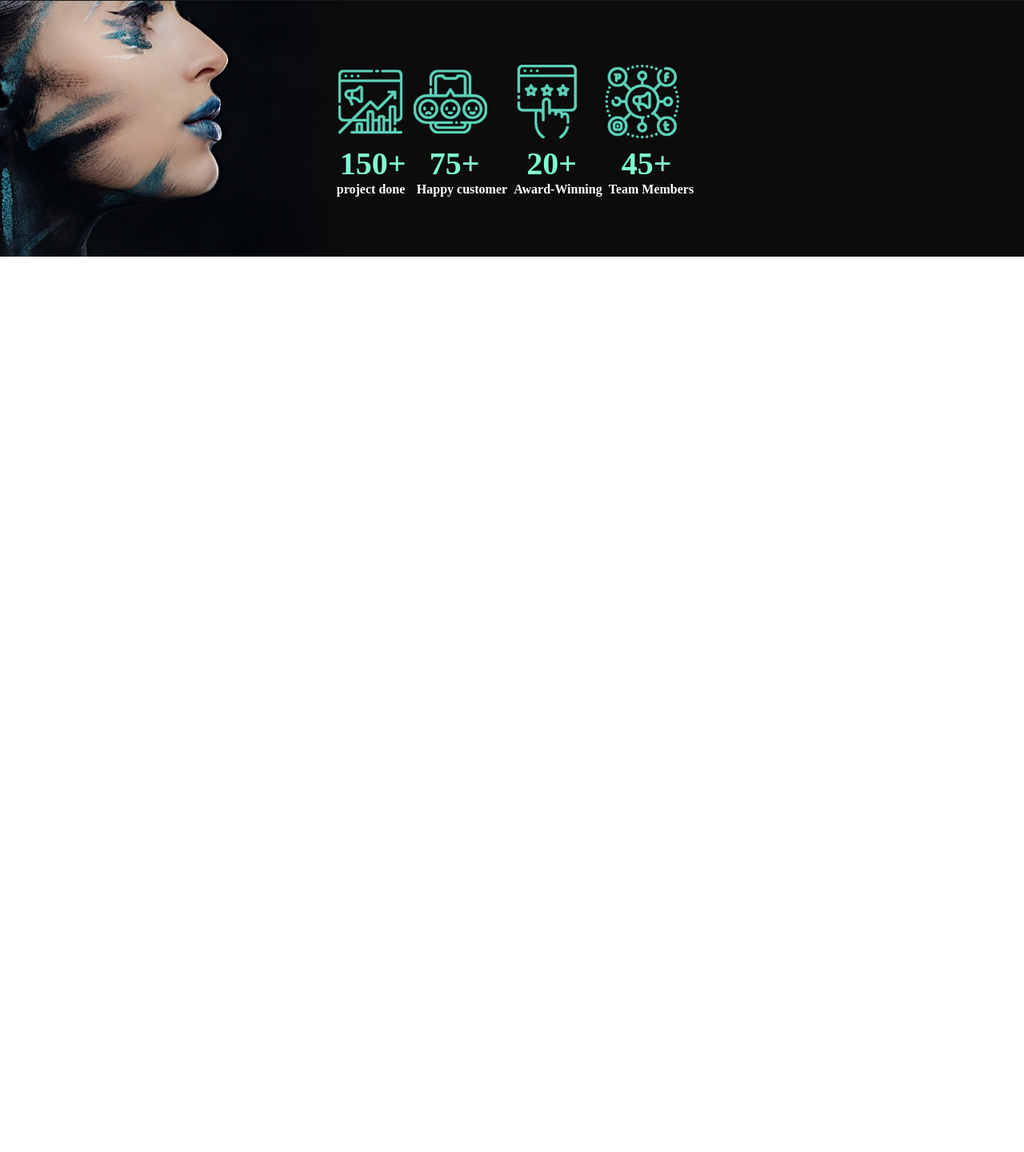
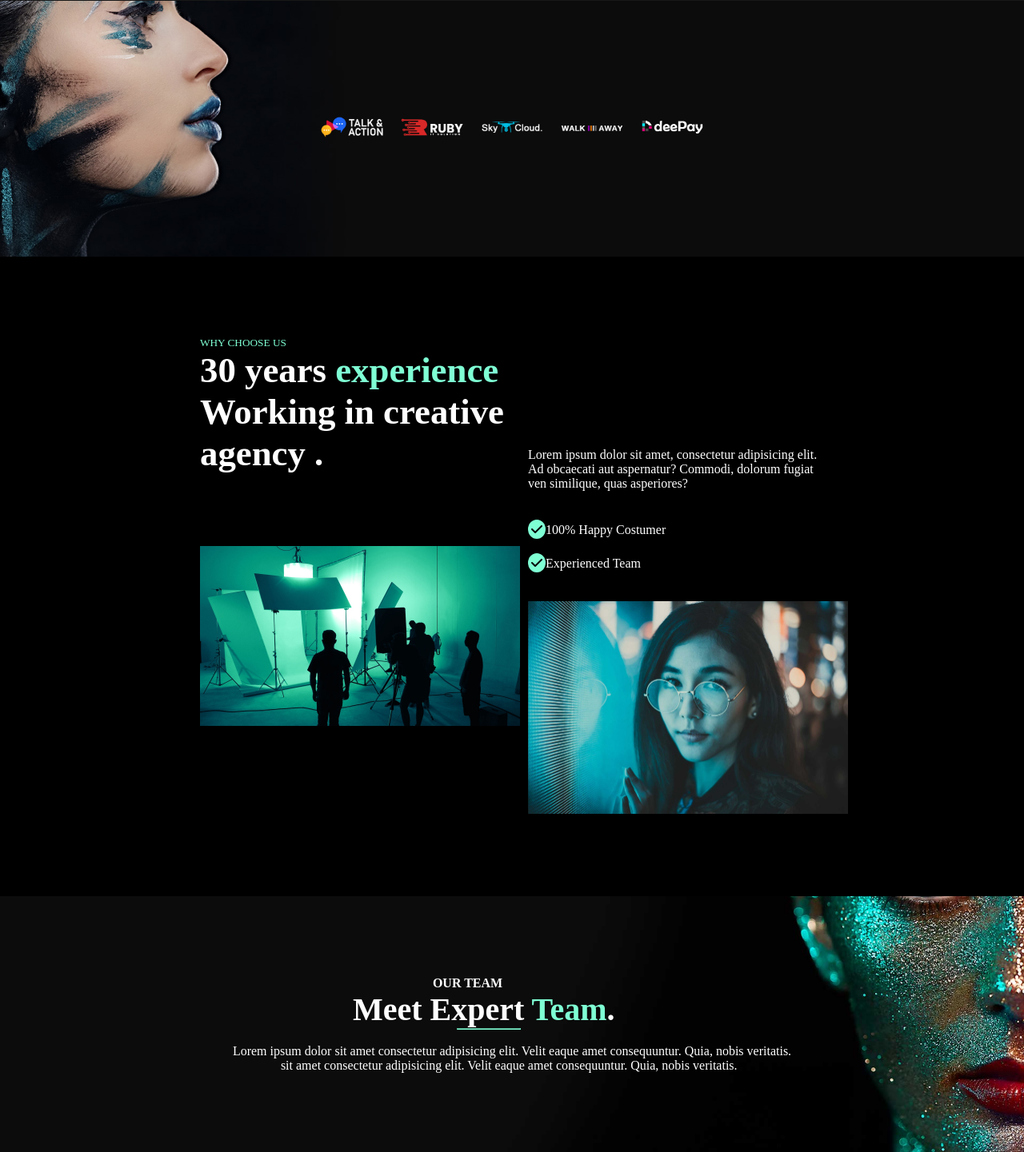
Before and after one commit to rubairragaey/rubair-mark, a plain HTML site: page index.html in a window 1280 px wide. Shown: the part 3946-5387 px from the top of the page at 80% size. Before the commit the page ends 4267 px from the top, so only its background shows below. Drawn offline with Linux system fonts and the light colour scheme.

Commit message:
Add files via upload

```diff
--- a/index.html
+++ b/index.html
@@ -206,30 +206,62 @@
     <section class="footer2">
         <div class="test">
             <div class="">
-                <img src="10-Project-Done.png" width="100px" alt="">
-                <h1>150+</h1>
-                <h4>project done</h4>
+                <img src="1-1.png" width="100px" alt="">
             </div>
             <div class="card">
-                <img src="7-Happy-Costumer.png" width="100px" alt="">
-                <h1>75+</h1>
-                <h4>Happy customer</h4>
+                <img src="1-2 - Copy.png" width="100px" alt="">
             </div>
 
             <div class="card">
-                <img src="8-Award-Winning.png" width="100px" alt="">
-                <h1>20+</h1>
-                <h4>Award-Winning</h4>
+                <img src="1-3 - Copy.png" width="100px" alt="">
             </div>
 
             <div class="card">
-                <img src="9-Team-Crew.png" width="100px" alt="">
-                <h1>45+</h1>
-                <h4>Team Members</h4>
+                <img src="1-5.png" width="100px" alt="">
             </div>
+            <div class="card">
+                <img src="1-6.png" width="100px" alt="">
+            </div>
+        </div>
+    </section>
+    <section class="sec5">
+        <div class="Test2">
+            <h5>WHY CHOOSE US</h5>
+
+            <h1>30 years <span>experience</span> <br>Working in creative <br>agency .</h1>
+
+            <br><br><br><br><br>
+            <img src="WhatsApp Image 2024-08-23 at 10.16.37 PM (1).jpeg" width="400px" alt="">
+
+        </div>
+        <div class="test2">
+            <p>Lorem ipsum dolor sit amet, consectetur adipisicing elit. <br> Ad obcaecati aut aspernatur? Commodi, dolorum fugiat <br> ven similique, quas asperiores?</p>
+            <br>
+            <br>
+            <p><i class="fa-solid fa-check"></i>100% Happy Costumer</p>
+            <br>
+            <p><i class="fa-solid fa-check"></i>Experienced Team</p>
+            <br><br>
+            <img src="WhatsApp Image 2024-08-23 at 10.16.37 PM.jpeg" width="400px" alt="">
 
         </div>
     </section>
+    <section class="footer3">
+        <div >
+            <h4>OUR TEAM</h4>
+            <h1>Meet Expert <span>Team</span>.</h1>
+            <hr>
+            <br>
+
+            <p>Lorem ipsum dolor sit amet consectetur adipisicing elit. Velit eaque amet consequuntur. Quia, nobis veritatis.</p>
+            <p class="center"> sit amet consectetur adipisicing elit. Velit eaque amet consequuntur. Quia, nobis veritatis.</p>
+
+
+
+        </div>
+
+    </section>
+
 </body>
 
 </html>
--- a/style.css
+++ b/style.css
@@ -144,7 +144,8 @@
 .main {
     position: relative;
 }
-.section2{
+
+.section2 {
     width: 100%;
     min-height: 100vh;
     display: flex;
@@ -158,50 +159,79 @@
     color: white;
 }
 
-.section2 span{color: #7fffd4;}
-.section2 h1{font-size: 2.8em;
-font-weight: 700;}
+.section2 span {
+    color: #7fffd4;
+}
+
+.section2 h1 {
+    font-size: 2.8em;
+    font-weight: 700;
+}
+
 .section2 {
     display: flex;
     justify-content: space-around;
     padding-right: 50px;
     padding-bottom: 100px;
 }
-.section2 h5{ font: size 2.9em;;
+
+.section2 h5 {
+    font: size 2.9em;
+    ;
     font-weight: 300;
-    color: #7fffd4;}
+    color: #7fffd4;
+}
+
 .section2 hr {
     width: 100px;
     border-color: #7fffd4
 }
-    .section2 button{padding: 10px;
-    background-color: #7fffd4;color: white;}
-   .table{margin-right: 10px;
+
+.section2 button {
     padding: 10px;
-gap: 10px;}
-.td1{padding: 30px;
+    background-color: #7fffd4;
+    color: white;
+}
+
+.table {
+    margin-right: 10px;
+    padding: 10px;
+    gap: 10px;
+}
+
+.td1 {
+    padding: 30px;
     background-color: rgba(43, 42, 42, 0.158);
     margin: 10px;
 }
-.td4{padding: 30px;
+
+.td4 {
+    padding: 30px;
     background-color: rgba(43, 42, 42, 0.158);
     margin: 10px;
     /* background-image: linear-gradient(to top #7fffd471 , black ); */
 }
 
-    .td2{padding: 30px;
+.td2 {
+    padding: 30px;
     margin-right: 10px;
-        background-image: linear-gradient( #7fffd49c , black );
-        margin-left: 10px;}
+    background-image: linear-gradient(#7fffd49c, black);
+    margin-left: 10px;
+}
 
-  .td3{padding: 30px;
+.td3 {
+    padding: 30px;
     margin-right: 10px;
-    background-image: linear-gradient( #7fffd48c , black );
+    background-image: linear-gradient(#7fffd48c, black);
     margin: 10px;
 }
-.table{display: flex;
-align-items: center;}
-.section3{
+
+.table {
+    display: flex;
+    align-items: center;
+}
+
+.section3 {
     width: 100%;
     min-height: 100vh;
     display: flex;
@@ -214,17 +244,29 @@ align-items: center;}
     height: 100vh;
     color: white;
 }
-.section3 span{color: #7fffd4;}
-.section3 h1{font-size: 2.8em;
+
+.section3 span {
+    color: #7fffd4;
+}
+
+.section3 h1 {
+    font-size: 2.8em;
     font-weight: 700;
-color: white;}
-.section3 h3{ font: size 3.9em;;
+    color: white;
+}
+
+.section3 h3 {
+    font: size 3.9em;
+    ;
     font-weight: 400;
-    color: #7fffd4;}
+    color: #7fffd4;
+}
+
 .section3 hr {
     width: 100px;
     border-color: #7fffd4
 }
+
 .background2 {
     position: absolute;
     left: 100px;
@@ -240,41 +282,65 @@ color: white;}
     position: relative;
 
 }
-    .right{margin-left: auto;}
+
+.right {
+    margin-left: auto;
+}
+
 .section3 {
     display: flex;
     justify-content: space-around;
     padding-right: 50px;
     padding-bottom: 100px;
 }
-    .clean{display: flex;
+
+.clean {
+    display: flex;
     align-items: center;
-        gap: 10px;}
-    .clean p{font-size: .8em;
-    font-weight: 50;}
-  .footer1{ width: 100%;
+    gap: 10px;
+}
+
+.clean p {
+    font-size: .8em;
+    font-weight: 50;
+}
+
+.footer1 {
+    width: 100%;
     /* min-height: 100vh; */
     display: flex;
     align-items: center;
-    background: url(1.jpg )  no-repeat;
+    background: url(1.jpg ) no-repeat;
     background-size: cover;
     background-position: center;
     /* background-attachment: fixed; */
     height: 320px;
     color: white;
 }
-.footer1{display: flex;
+
+.footer1 {
+    display: flex;
     justify-content: space-around;
-align-items: center;}
-.footer1 h1{ margin-left: 12px;
+    align-items: center;
+}
+
+.footer1 h1 {
+    margin-left: 12px;
     color: #7fffd4;
     font-size: 2.5em;
-font-weight: 700;}
-.footer1 h4{ margin-left: 8px;
+    font-weight: 700;
+}
+
+.footer1 h4 {
+    margin-left: 8px;
     color: white;
-    font-size: 1em}
+    font-size: 1em
+}
 
-    .card h1{margin-left: 24px;}
+.card h1 {
+    margin-left: 24px;
+}
+
 .sec4 {
     width: 100%;
     min-height: 140vh;
@@ -299,6 +365,7 @@ font-weight: 700;}
     font-weight: 800;
     color: white;
 }
+
 .sec4 h1 span {
     color: #7fffd4;
 }
@@ -315,7 +382,11 @@ font-weight: 700;}
     border-color: #7fffd4;
     gap: 200px;
 }
-    .sec4 p {color: white;}
+
+.sec4 p {
+    color: white;
+}
+
 .background3 {
     position: absolute;
     right: 240px;
@@ -330,23 +401,35 @@ font-weight: 700;}
 .sec4 {
     position: relative;
 }
-    .mark{  display: flex;
+
+.mark {
+    display: flex;
     flex-direction: column;
-        gap: 10px;}
+    gap: 10px;
+}
+
 .aboutusicon {
     display: flex;
     align-items: center;
     gap: 10px;
 }
-        .sec4 i{color: #7fffd4;}
-        .table1{display: flex;
+
+.sec4 i {
+    color: #7fffd4;
+}
+
+.table1 {
+    display: flex;
     justify-content: space-around;
-    margin-top: 50px;}
-    .footer2{ width: 100%;
+    margin-top: 50px;
+}
+
+.footer2 {
+    width: 100%;
     /* min-height: 100vh; */
     display: flex;
     align-items: center;
-        background: url(side-view-portrait-of-a-woman-with-make-up-CTUMAUJ.jpg )  no-repeat;
+    background: url(side-view-portrait-of-a-woman-with-make-up-CTUMAUJ.jpg ) no-repeat;
     background-size: cover;
     background-position: center;
     /* background-attachment: fixed; */
@@ -356,20 +439,122 @@ font-weight: 700;}
     position: relative;
     /* background-color: black; */
 }
-    .footer2{display: flex;
+
+.footer2 {
+    display: flex;
     justify-content: space-around;
     align-items: center;
 }
-    .footer2 h1{ margin-left: 12px;
+
+.footer2 h1 {
+    margin-left: 12px;
     color: #7fffd4;
     font-size: 2.5em;
-    font-weight: 700;}
-    .footer2 h4{ margin-left: 8px;
+    font-weight: 700;
+}
+
+.footer2 h4 {
+    margin-left: 8px;
     color: white;
-        font-size: 1em}
+    font-size: 1em
+}
 
-        .card h1{margin-left: 24px;}
-        .test{display: flex;
+.card h1 {
+    margin-left: 24px;
+}
+
+.test {
+    display: flex;
     justify-content: space-around;
     position: absolute;
 }
+
+.sec5 {
+    background-color: black;
+    height: 100vh;
+    width: 100%;
+    min-height: 100vh;
+    display: flex;
+    align-items: center;
+    /* background: url(1.jpg) no-repeat; */
+    background-size: cover;
+    background-position: center;
+    background-attachment: fixed;
+    color: white;
+}
+
+.sec5 span {
+    color: #7fffd4;
+}
+
+.sec5 h1 {
+    font-size: 2.8em;
+    font-weight: 700;
+    color: white;
+}
+
+.sec5 {
+    display: flex;
+     justify-content: space-around;
+    padding-right: 500px;
+
+    padding-bottom: 10px;
+}
+
+.sec5 h5 {
+    font: size 2.9em;
+    ;
+    font-weight: 300;
+    color: #7fffd4;
+}
+.test2 i{padding: 4px;
+border-radius:50% ;
+background-color: #7fffd4;
+color: black;
+}
+.test2{padding-top: 150px;
+padding-left: 10px;}
+
+.Test2{padding-left: 250px;
+padding-bottom:100px ;}
+.footer3 {
+    width: 100%;
+    /* min-height: 100vh; */
+    display: flex;
+    align-items: center;
+    background: url(Bg-1.jpg) no-repeat;
+    background-size: cover;
+    background-position: center;
+    /* background-attachment: fixed; */
+
+    height: 320px;
+    color: white;
+    position: relative;
+    /* background-color: black; */
+}
+
+.footer3 {
+    display: flex;
+    justify-content:center;
+    align-items: center;
+}
+
+.footer3 h1 {
+    margin-left: 150px;
+    font-size: 2.5em;
+    font-weight: 700;
+}
+
+.footer3 h4 {
+    margin-left: 250px;
+    color: white;
+    font-size: 1em
+}
+.footer3 h1 span {
+    color: #7fffd4;
+}
+.footer3 hr{    width: 80px;
+    border-color: #7fffd4;
+    margin-left: 280px;
+}
+.center{margin-left: 60px;}
```
Also changed, not shown: 1-1.png (added), 1-2 - Copy.png (added), 1-3 - Copy.png (added), 1-5.png (added), 1-6.png (added), Bg-1.jpg (added), WhatsApp Image 2024-08-23 at 10.16.37 PM (1).jpeg (added), WhatsApp Image 2024-08-23 at 10.16.37 PM.jpeg (added). Lines whose indentation alone changed are shown as unchanged.
